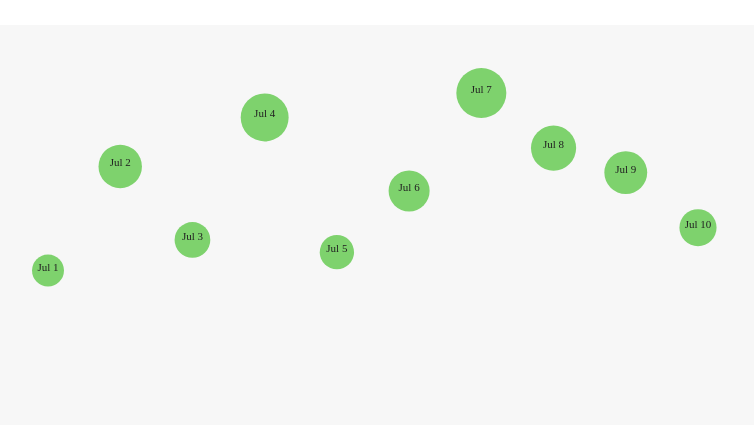
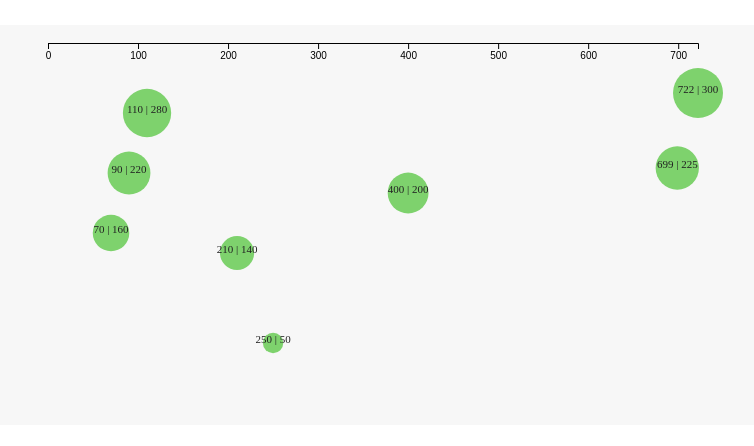
Before and after one commit to dubiBerlin/learnD3, a website: page index.html in a window 1280 px wide. Shown: the whole page, without its empty margins (242-996 px from the left). Drawn offline with nearby package versions, Linux system fonts and the light colour scheme.

Commit message:
create x-axis

```diff
--- a/index.html
+++ b/index.html
@@ -11,6 +11,6 @@
 			<div class="bar"></div>
 		</div>
 		<script src="https://d3js.org/d3.v5.js"></script>
-		<script src="timeScales.js"></script>
+		<script src="scatterPlot.js"></script>
 	</body>
 </html>
--- a/scatterPlot.js
+++ b/scatterPlot.js
@@ -52,6 +52,13 @@ let a_scale = d3
 	])
 	.range([0, 25])
 
+// Create x-Axis
+//<-- Kurzfrom von ->axisBottom().scale(x_scale) // scale sagt d3 wie groß die x-Achse sein soll
+let x_axis = d3.axisBottom(x_scale)
+
+// group in das svg einfügen und in die group die x-Achse einfügen
+svg.append("g").call(x_axis)
+
 // Bind data and create circles
 svg
 	.selectAll("circle")
@@ -71,6 +78,7 @@ svg
 
 // create labels
 svg
+	.append("g")
 	.selectAll("text")
 	.data(data)
 	.enter()
```
